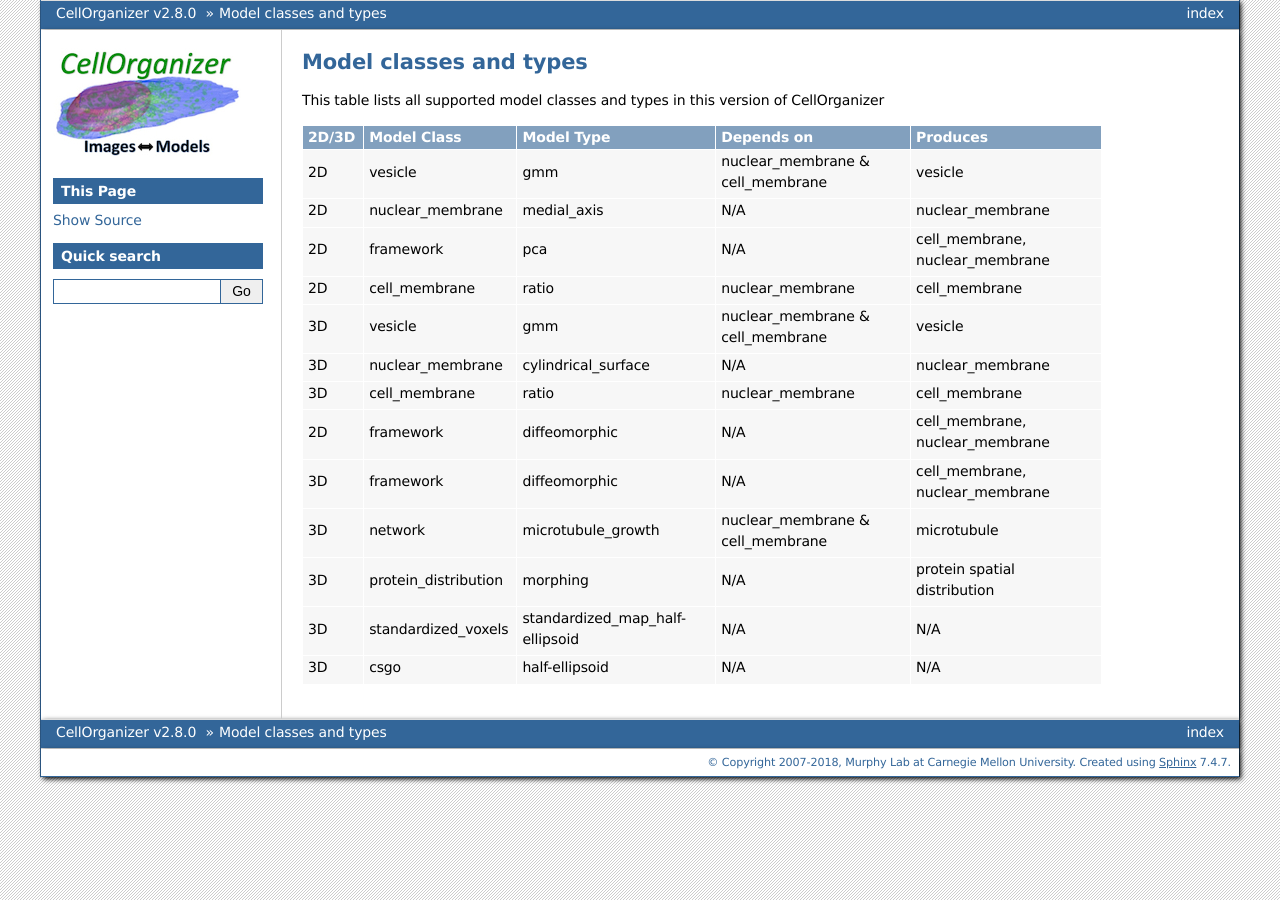
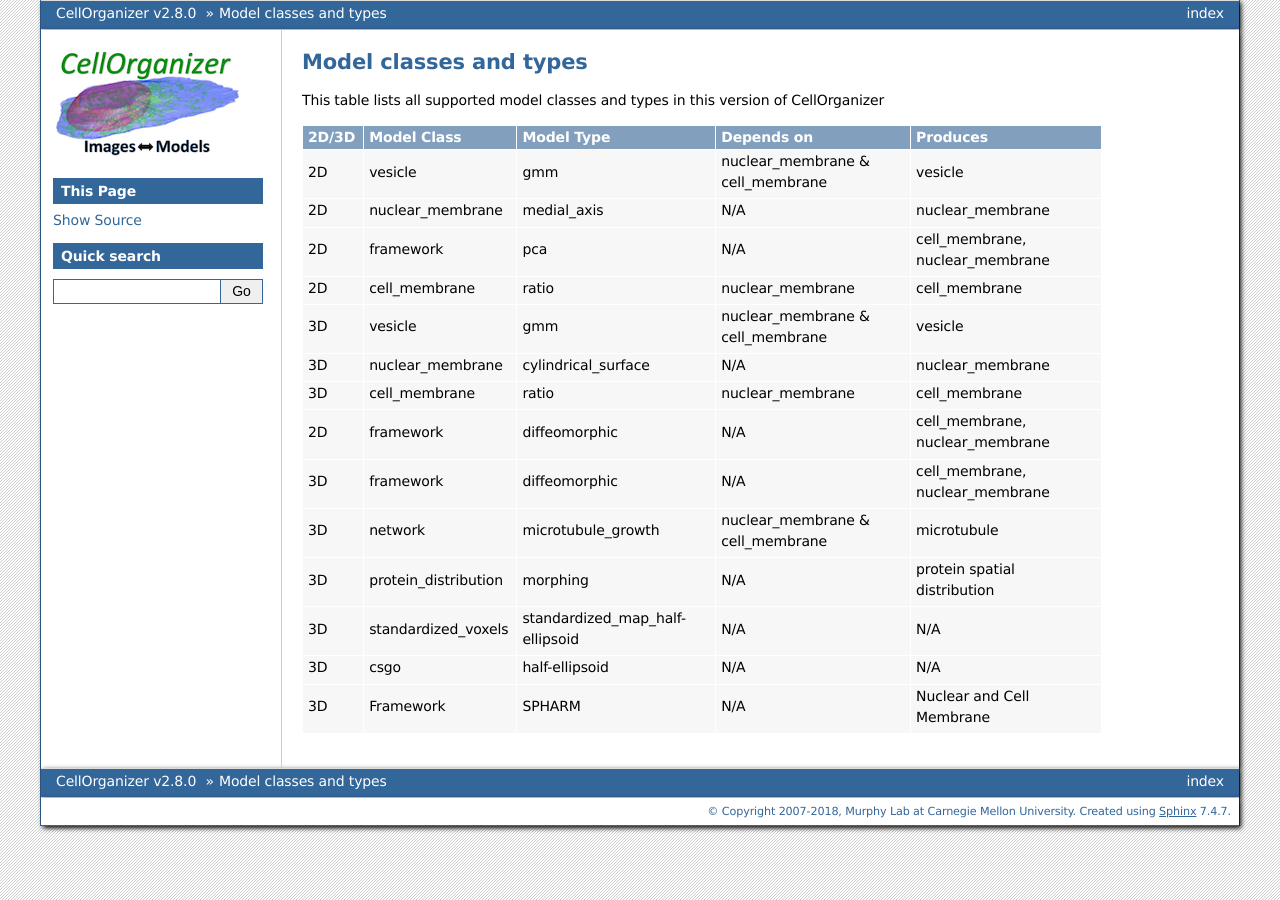
Before and after one commit to murphygroup/cellorganizer-documentation_old, a Sphinx documentation site: the page built from source/chapters/model_class_and_type.rst, in a window 1280 px wide. Built offline with Sphinx 7.4.7, drawn with Linux system fonts in a browser that asks for light colours.

Commit message:
Update model_class_and_type.rst updated the list with the Sharpm Model

```diff
--- a/source/chapters/model_class_and_type.rst
+++ b/source/chapters/model_class_and_type.rst
@@ -32,3 +32,5 @@ This table lists all supported model classes and types in this version of CellOr
 +---------+----------------------+---------------------------------+----------------------------------+---------------------------------+
 | 3D      | csgo                 | half-ellipsoid                  | N/A                              | N/A                             |
 +---------+----------------------+---------------------------------+----------------------------------+---------------------------------+
+| 3D      | Framework            | SPHARM                          | N/A                              | Nuclear and Cell Membrane       |
++---------+----------------------+---------------------------------+----------------------------------+---------------------------------+
```
